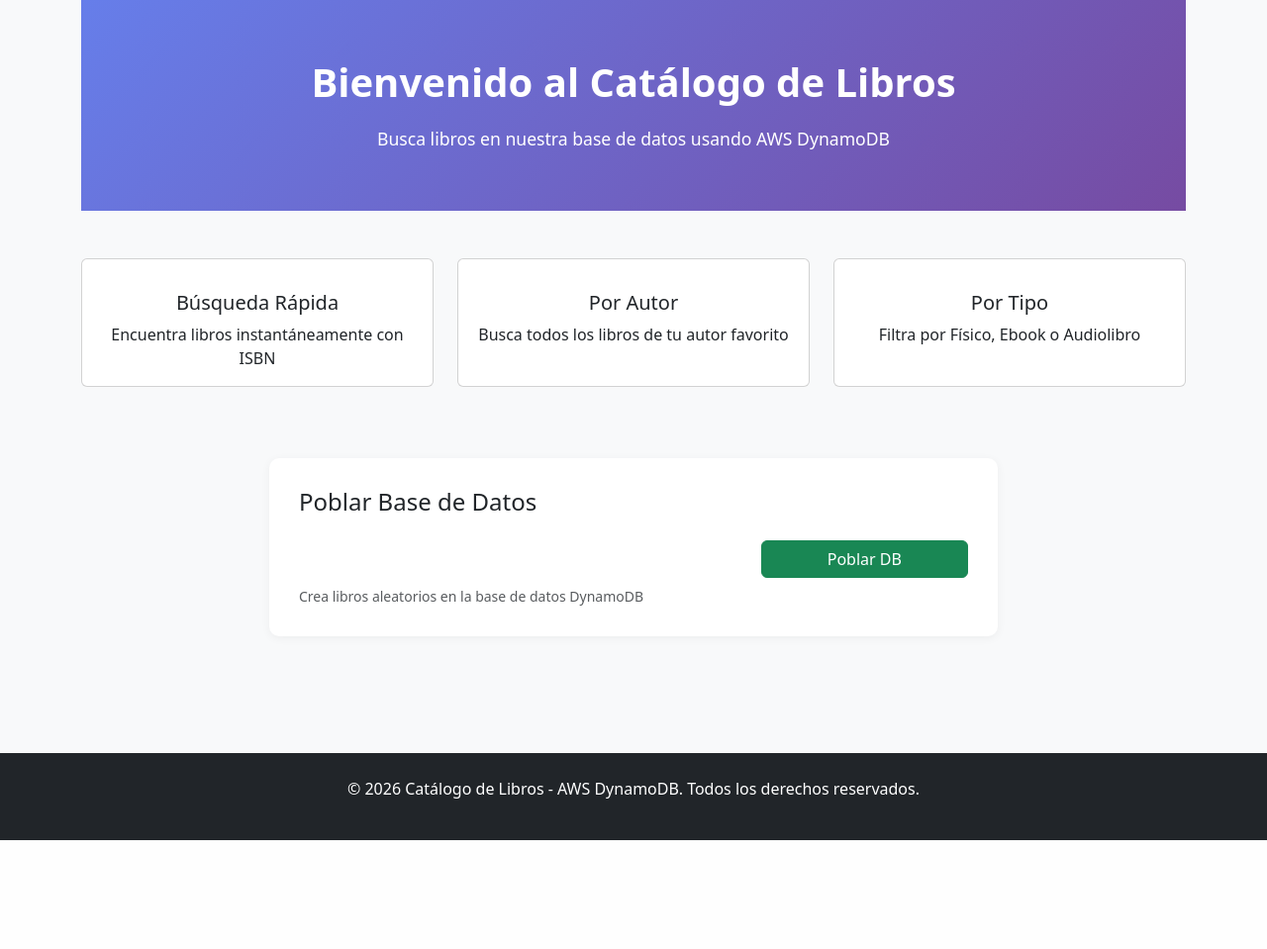
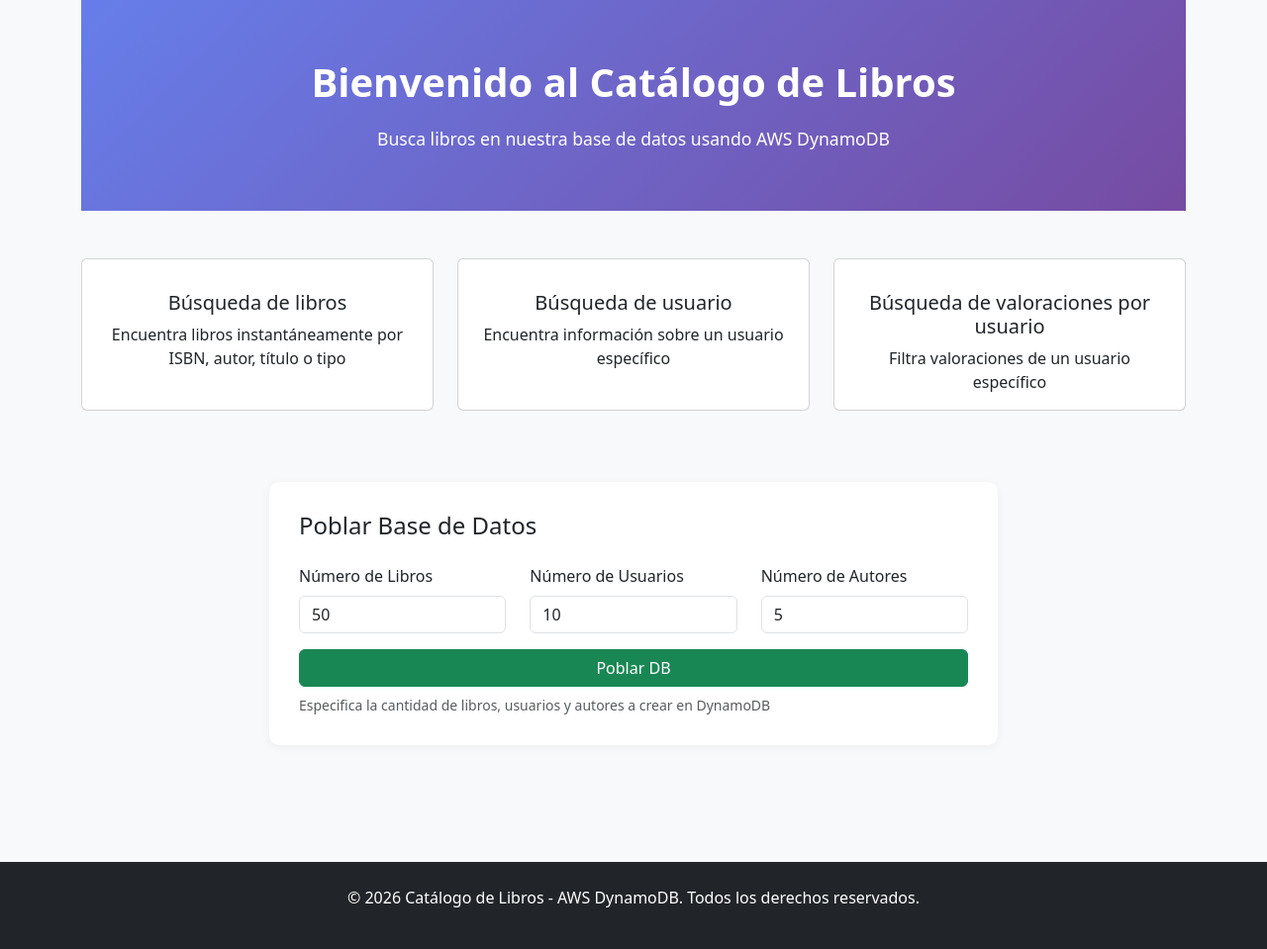
Before and after one commit to mery16q/Proyecto-AWS-DynamoDB, a Django app: page / in a window 1280 px wide. Shown: the part 103-1062 px from the top of the page at 99% size. Before the commit the page ends 952 px from the top, so only its background shows below. Run offline with Django 5.2, Linux system fonts and the light colour scheme.

Commit message:
feat: poblar según parámetros de número de libros, autores y usuarios
Co-authored-by: Copilot <copilot@github.com>

```diff
--- a/awsDynamo/principal/forms.py
+++ b/awsDynamo/principal/forms.py
@@ -29,3 +29,26 @@ class LibroBusquedaTipoForm(forms.Form):
         ('AUDIO', 'Audiolibro')
     ]
     tipo_item = forms.ChoiceField(label="Tipo de Ítem", choices=TIPO_CHOICES, required=True)
+
+class PoblarForm(forms.Form):
+    num_libros = forms.IntegerField(
+        label="Número de Libros",
+        min_value=1,
+        max_value=1000,
+        initial=50,
+        widget=forms.NumberInput(attrs={'class': 'form-control'})
+    )
+    num_usuarios = forms.IntegerField(
+        label="Número de Usuarios",
+        min_value=1,
+        max_value=500,
+        initial=10,
+        widget=forms.NumberInput(attrs={'class': 'form-control'})
+    )
+    num_autores = forms.IntegerField(
+        label="Número de Autores",
+        min_value=1,
+        max_value=200,
+        initial=5,
+        widget=forms.NumberInput(attrs={'class': 'form-control'})
+    )
--- a/awsDynamo/principal/templates/principal/base.html
+++ b/awsDynamo/principal/templates/principal/base.html
@@ -151,6 +151,7 @@
                         </a>
                     </li>
                 </ul>
+
             </div>
         </div>
     </nav>
--- a/awsDynamo/principal/templates/principal/index.html
+++ b/awsDynamo/principal/templates/principal/index.html
@@ -14,8 +14,8 @@
                 <div class="card text-center h-100">
                     <div class="card-body">
                         <i class="bi bi-search" style="font-size: 2rem; color: #667eea;"></i>
-                        <h5 class="card-title mt-3">Búsqueda Rápida</h5>
-                        <p class="card-text">Encuentra libros instantáneamente con ISBN</p>
+                        <h5 class="card-title mt-3">Búsqueda de libros</h5>
+                        <p class="card-text">Encuentra libros instantáneamente por ISBN, autor, título o tipo</p>
                     </div>
                 </div>
             </div>
@@ -23,8 +23,8 @@
                 <div class="card text-center h-100">
                     <div class="card-body">
                         <i class="bi bi-person" style="font-size: 2rem; color: #667eea;"></i>
-                        <h5 class="card-title mt-3">Por Autor</h5>
-                        <p class="card-text">Busca todos los libros de tu autor favorito</p>
+                        <h5 class="card-title mt-3">Búsqueda de usuario</h5>
+                        <p class="card-text">Encuentra información sobre un usuario específico</p>
                     </div>
                 </div>
             </div>
@@ -32,8 +32,8 @@
                 <div class="card text-center h-100">
                     <div class="card-body">
                         <i class="bi bi-tag" style="font-size: 2rem; color: #667eea;"></i>
-                        <h5 class="card-title mt-3">Por Tipo</h5>
-                        <p class="card-text">Filtra por Físico, Ebook o Audiolibro</p>
+                        <h5 class="card-title mt-3">Búsqueda de valoraciones por usuario</h5>
+                        <p class="card-text">Filtra valoraciones de un usuario específico</p>
                     </div>
                 </div>
             </div>
@@ -49,22 +49,24 @@
                     <form method="post" action="{% url 'principal:poblar_base_datos' %}">
                         {% csrf_token %}
                         <div class="row">
-                            <div class="col-md-8">
-                                {{ form_poblar.num_elementos }}
-                                {% if form_poblar.num_elementos.errors %}
-                                    <div class="alert alert-danger mt-2">
-                                        {{ form_poblar.num_elementos.errors }}
-                                    </div>
-                                {% endif %}
+                            <div class="col-md-4 mb-3">
+                                <label for="{{ form_poblar.num_libros.id_for_label }}" class="form-label">{{ form_poblar.num_libros.label }}</label>
+                                {{ form_poblar.num_libros }}
                             </div>
-                            <div class="col-md-4">
-                                <button type="submit" class="btn btn-success btn-search">
-                                    <i class="bi bi-plus-circle"></i> Poblar DB
-                                </button>
+                            <div class="col-md-4 mb-3">
+                                <label for="{{ form_poblar.num_usuarios.id_for_label }}" class="form-label">{{ form_poblar.num_usuarios.label }}</label>
+                                {{ form_poblar.num_usuarios }}
+                            </div>
+                            <div class="col-md-4 mb-3">
+                                <label for="{{ form_poblar.num_autores.id_for_label }}" class="form-label">{{ form_poblar.num_autores.label }}</label>
+                                {{ form_poblar.num_autores }}
                             </div>
                         </div>
+                        <button type="submit" class="btn btn-success btn-search w-100">
+                            <i class="bi bi-plus-circle"></i> Poblar DB
+                        </button>
                         <small class="text-muted d-block mt-2">
-                            Crea libros aleatorios en la base de datos DynamoDB
+                            Especifica la cantidad de libros, usuarios y autores a crear en DynamoDB
                         </small>
                     </form>
                 </div>
--- a/awsDynamo/principal/views.py
+++ b/awsDynamo/principal/views.py
@@ -16,7 +16,6 @@ from consultas import (
     buscar_por_autor,
     buscar_usuario_por_id,
     buscar_usuario_por_email,
-    buscar_usuario_por_nombre,
     consultar_valoraciones_por_usuario,
     buscar_por_tipo_item,
     obtener_item,
@@ -36,6 +35,7 @@ from .forms import (
     UsuarioBusquedaNombreForm,
     ValoracionesUsuarioForm,
     LibroBusquedaTipoForm,
+    PoblarForm,
 )
 
 def get_cached_entity_count(cache_key, fetcher):
@@ -69,6 +69,7 @@ def index(request):
         'form_usuario_nombre': UsuarioBusquedaNombreForm(),
         'form_valoraciones': ValoracionesUsuarioForm(),
         'form_tipo': LibroBusquedaTipoForm(),
+        'form_poblar': PoblarForm(),
     }
     return render(request, 'principal/index.html', contexto)
 
@@ -149,7 +150,7 @@ def registrar_prestamo(request):
             mensaje = "Faltan datos."
 
     return render(request, 'principal/prestamo.html', {
-        'mensaje': mensaje, 'total_tabla': get_cached_table_size()
+        'mensaje': mensaje
     })
 
 @require_http_methods(["GET", "POST"])
@@ -328,25 +329,26 @@ def editar_item(request):
 
 @require_http_methods(["GET", "POST"])
 def poblar_base_datos(request):
-    """Vista para poblar la base de datos con libros aleatorios."""
+    """Vista para poblar la base de datos con libros, usuarios y autores aleatorios."""
     mensaje = ""
+    form = PoblarForm()
 
     if request.method == 'POST':
-        try:
-            poblar_todo()
-            mensaje = "¡Éxito! Se han creado 100 libros en la base de datos."
-        except Exception as e:
-            mensaje = f"Error al poblar la base de datos: {str(e)}"
+        form = PoblarForm(request.POST)
+        if form.is_valid():
+            try:
+                num_libros = form.cleaned_data['num_libros']
+                num_usuarios = form.cleaned_data['num_usuarios']
+                num_autores = form.cleaned_data['num_autores']
+
+                poblar_todo(num_libros, num_usuarios, num_autores)
+                mensaje = f"¡Éxito! Se han creado {num_libros} libros, {num_usuarios} usuarios y {num_autores} autores."
+                form = PoblarForm()
+            except Exception as e:
+                mensaje = f"Error al poblar la base de datos: {str(e)}"
 
     contexto = {
         'mensaje': mensaje,
-        'form_isbn': LibroBusquedaIsbnForm(),
-        'form_autor': LibroBusquedaAutorForm(),
-        'form_titulo': LibroBusquedaTituloForm(),
-        'form_usuario_id': UsuarioBusquedaIdForm(),
-        'form_usuario_email': UsuarioBusquedaEmailForm(),
-        'form_usuario_nombre': UsuarioBusquedaNombreForm(),
-        'form_valoraciones': ValoracionesUsuarioForm(),
-        'form_tipo': LibroBusquedaTipoForm(),
+        'form': form,
     }
     return render(request, 'principal/poblar.html', contexto)
--- a/src/poblar_db.py
+++ b/src/poblar_db.py
@@ -54,13 +54,10 @@ def generar_datos_libro(isbn):
         item['Paginas'] = random.randint(50, 1000)
     return item
 
-def poblar_todo():
+def poblar_todo(num_libros=50, num_usuarios=10, num_autores=5):
     print("--- 🚀 INICIANDO POBLADO DE SISTEMA COMPLETO ---")
     vaciar_tabla()
 
-    num_libros = 50
-    num_usuarios = 10
-    num_autores = 5
 
     GENEROS = ['Ficción', 'No ficción', 'Ciencia ficción', 'Fantasía', 'Misterio', 'Romance', 'Historia', 'Biografía']
 
```
Also changed, not shown: awsDynamo/principal/templates/principal/poblar.html (+27 -12 lines), src/consultas.py (+0 -14 lines).
